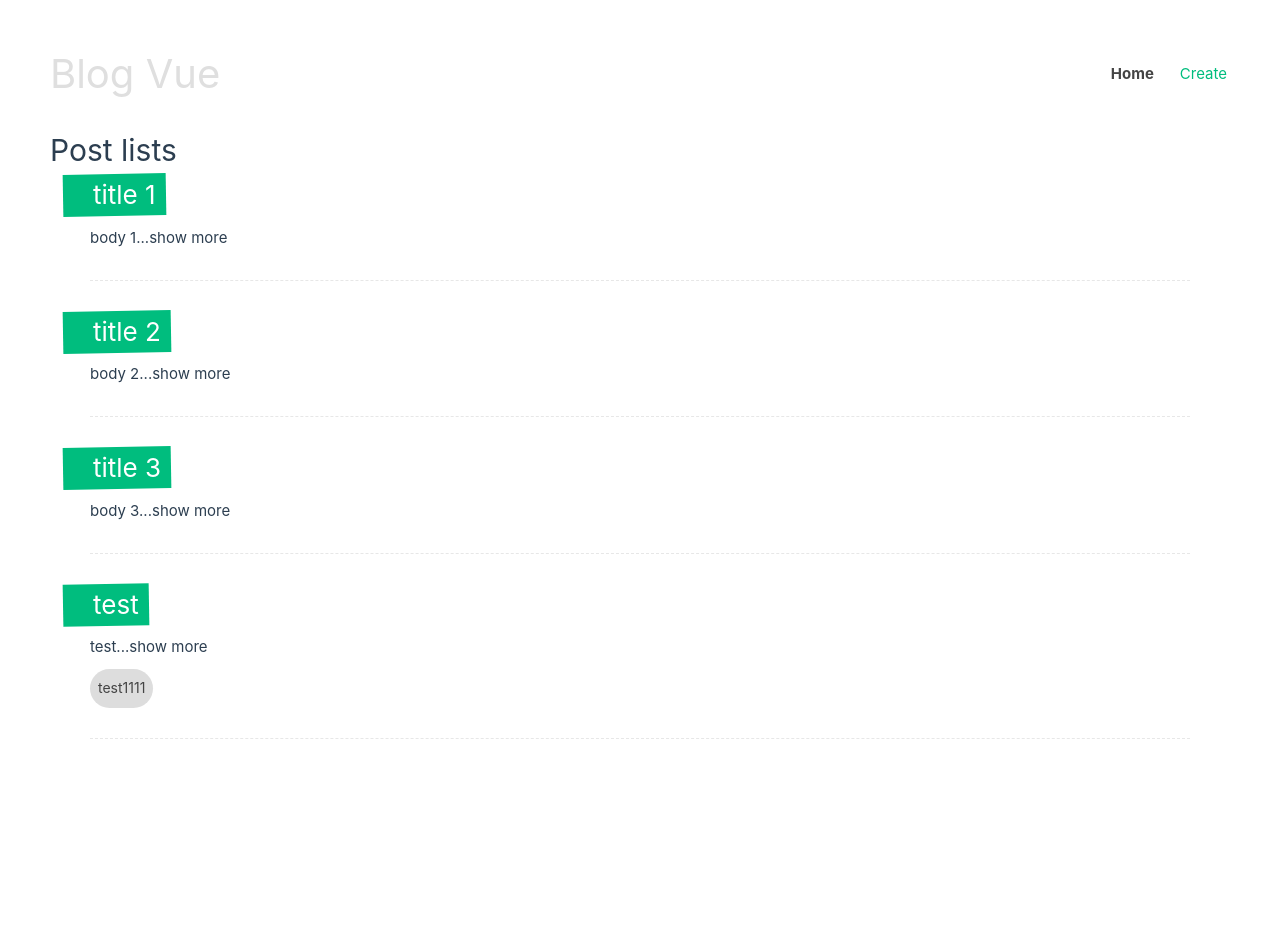
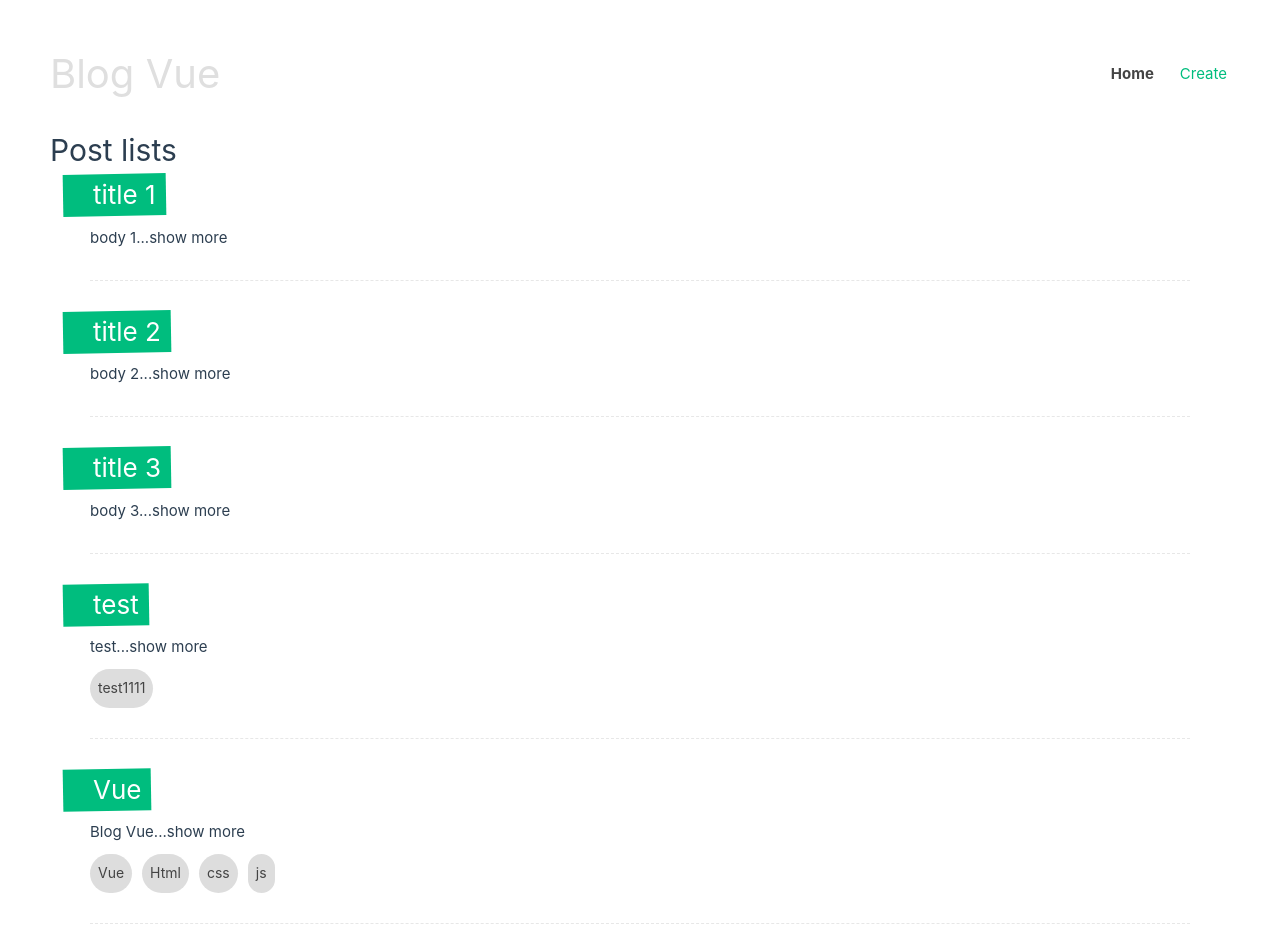
Before and after one commit to MadThura/vue-blog-system, a Vue app: page / in a window 1280 px wide. Shown: the top 932 px of the page. Before the commit the page ends 811 px from the top, so only its background shows below. Built offline with nearby package versions, Linux system fonts and the light colour scheme; data requests are answered from the project's data file.

Commit message:
useRouter and useRoute

```diff
--- a/database/db.json
+++ b/database/db.json
@@ -22,6 +22,17 @@
       "tags": [
         "test1111"
       ]
+    },
+    {
+      "id": "275f",
+      "title": "Vue",
+      "body": "Blog Vue",
+      "tags": [
+        "Vue",
+        "Html",
+        "css ",
+        "js"
+      ]
     }
   ]
 }
--- a/src/views/Create.vue
+++ b/src/views/Create.vue
@@ -1,6 +1,8 @@
 <script setup>
 import { ref } from 'vue';
+import { useRouter } from 'vue-router';
 
+let router = useRouter();
 let title = ref("");
 let body = ref("");
 let tag = ref("");
@@ -27,6 +29,7 @@ let addPost = async () => {
             }
         )
     });
+    router.push("/");
 }
 
 </script>
```
